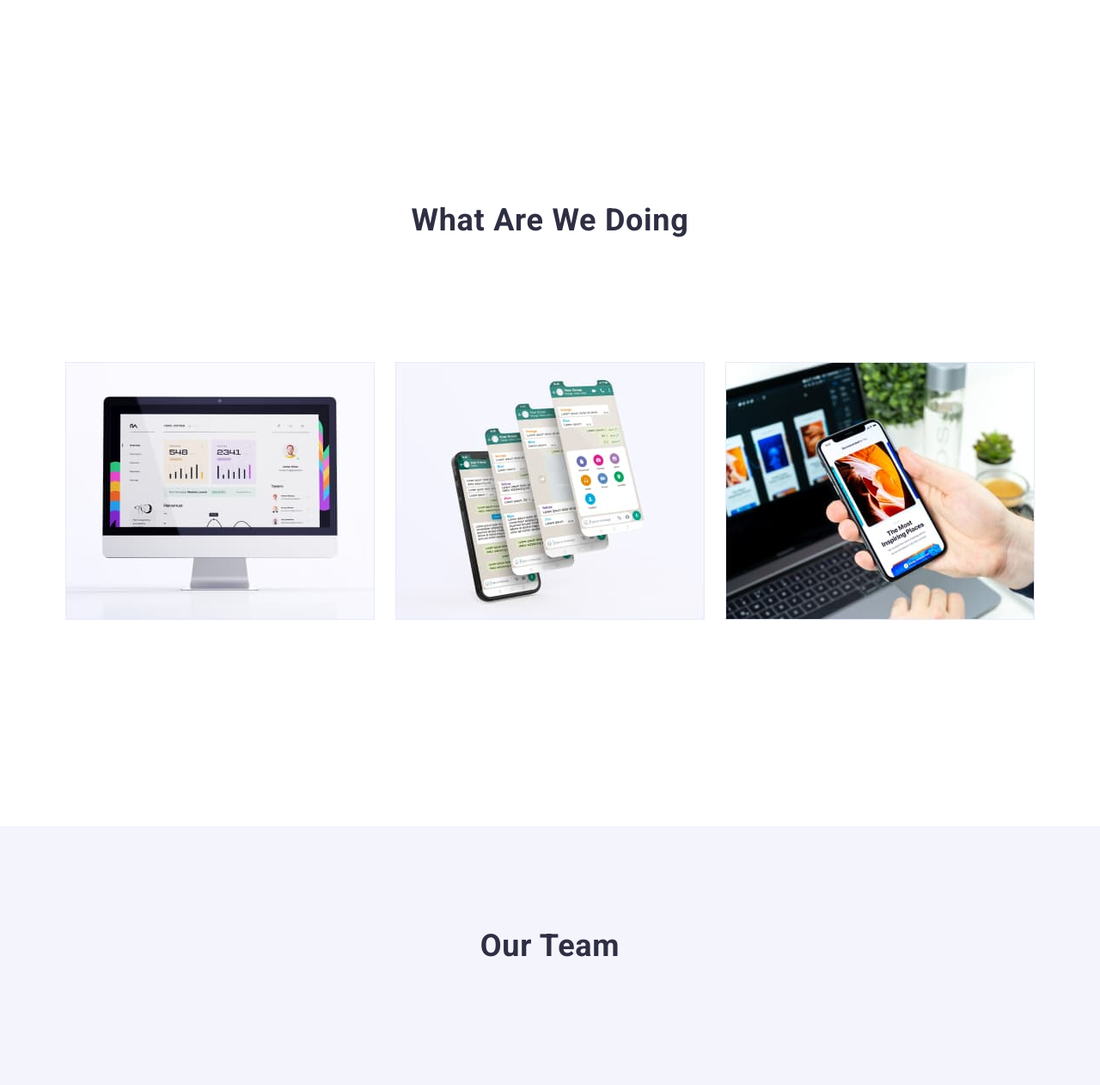
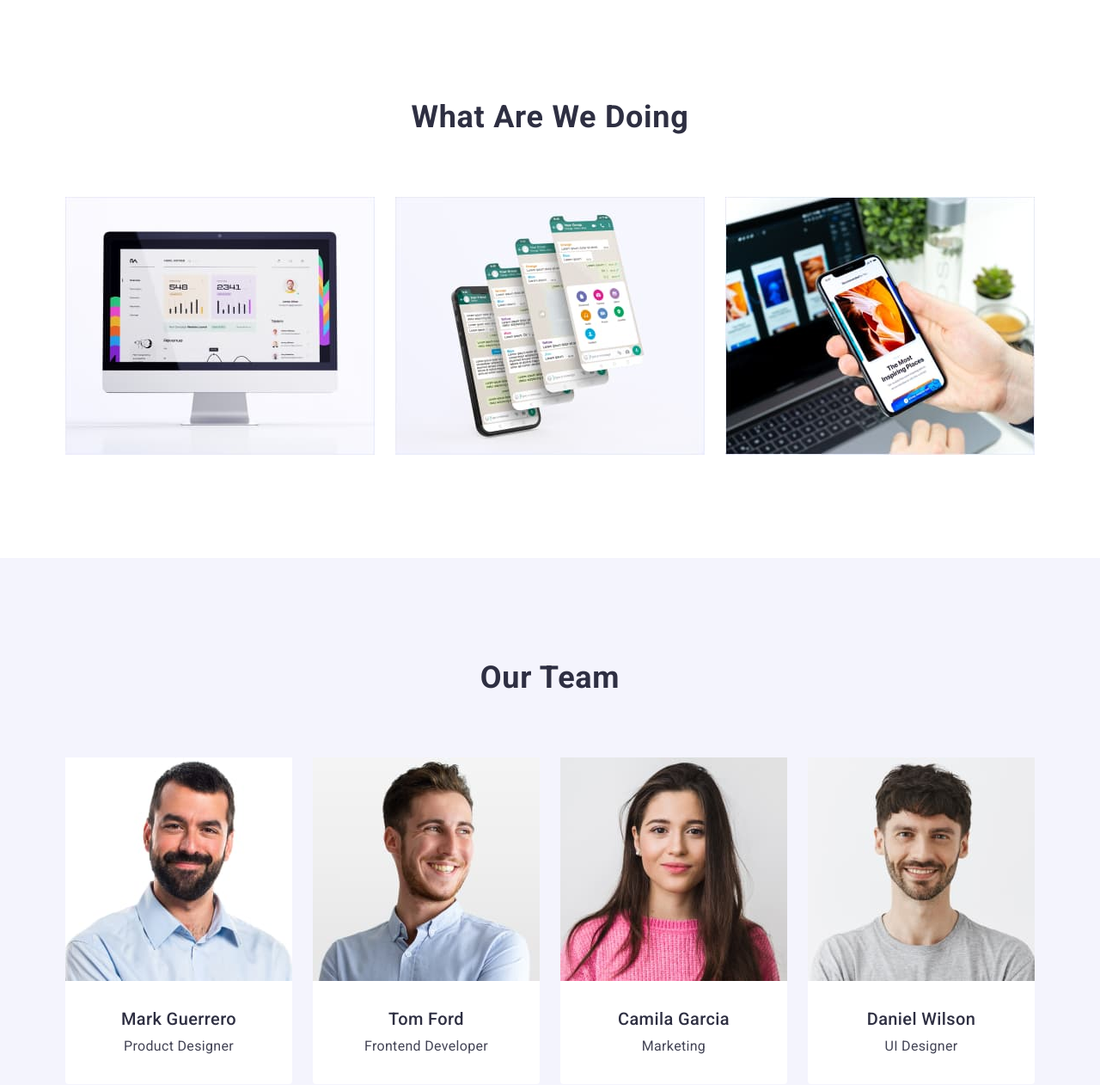
Before and after one commit to zabolotnyy/goit-markup-hw-03, a plain HTML site: page index.html in a window 1280 px wide. Shown: the part 924-2186 px from the top of the page at 86% size. Drawn offline with nearby package versions, Linux system fonts and the light colour scheme.

Commit message:
correction

```diff
--- a/css/style.css
+++ b/css/style.css
@@ -188,12 +188,7 @@ button {
 .feature-list {
     width:264px;
 }
-.projects {
-    padding-bottom: 120px;
-}
-.section-project {
-    margin-top: 120px;
-}
+
 .project-images {
     display:flex;
     gap:24px;
@@ -228,8 +223,7 @@ button {
     font-weight:: 700;
     letter-spacing: 0.02em;
     text-transform: capitalize;
-    margin-bottom: 72px;
-}
+    }
 /*TEXT AND TITLE FEATURES Finish*/
 /*MP Team*/
 .section-team {
@@ -239,10 +233,9 @@ button {
 .container-workers {
     padding-bottom: 0px;
 }
-.section-workers {
+.list-workers {
     display: flex;
     padding-top: 72px;
-    padding-bottom: 120px;
     justify-content: space-between;
     gap: 24px;
 }
@@ -341,11 +334,9 @@ button {
     padding: 100px 0;
    }
 .footer-link {
-    margin-bottom: 16px;
     display: inline-block;
 }
 .container-footer {
-    padding-right:849px;
     padding-left: 15px;
     margin-left: auto;
     margin-right: auto;
@@ -354,6 +345,7 @@ button {
     color: var(--footer);
 }
 .footer-text {
+    width: 264px;
     font-weight: 400;
     font-size: 16px;
     line-height: 1.5;
--- a/index.html
+++ b/index.html
@@ -104,7 +104,7 @@
       </section>
       <!--Section Projects-->
       <section class="projects">
-        <div class="container section-project">
+        <div class="container">
           <h2 class="main-title">What are we doing</h2>
           <ul class="project-images">
             <li class="technic">
@@ -138,7 +138,7 @@
       <section class="section-team">
         <div class="container container-workers">
           <h2 class="main-title">Our Team</h2>
-          <ul class="section-workers">
+          <ul class="list-workers">
             <li class="staff">
               <img
                 src="./images/mark_guerrero.jpg"
```
